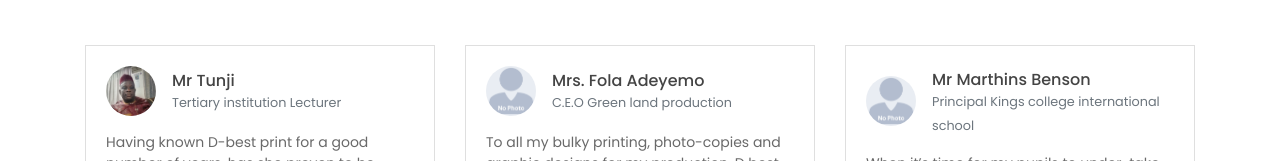
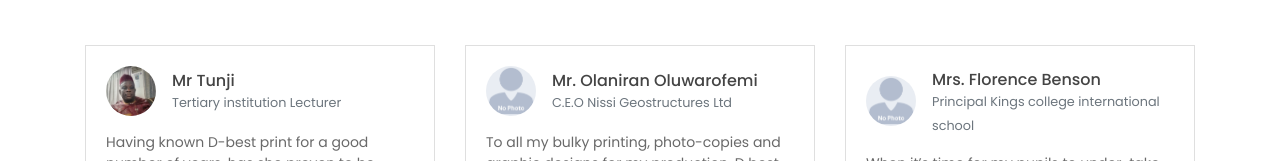
Before and after one commit to Samuel-Pages/besttech, a website: page index.html in a window 1280 px wide. Shown: the part 6864-7025 px from the top of the page. Drawn offline with Linux system fonts and the light colour scheme.

Commit message:
Update index.html

```diff
--- a/index.html
+++ b/index.html
@@ -540,8 +540,8 @@
                             <div class="media align-items-center mb-3">
                                 <img class="mr-3" src="imgs/no-pic.png" alt="">
                                 <div class="media-body">
-                                    <h6 class="mt-1 mb-0">Mrs. Fola Adeyemo</h6>
-                                    <small class="text-muted mb-0">C.E.O Green land production</small>
+                                    <h6 class="mt-1 mb-0">Mr. Olaniran Oluwarofemi</h6>
+                                    <small class="text-muted mb-0">C.E.O Nissi Geostructures Ltd</small>
                                 </div>
                             </div>
                             <p class="mb-0">To all my bulky printing, photo-copies and graphic designs for my production, D best has always been my first choice.
@@ -555,7 +555,7 @@
                             <div class="media align-items-center mb-3">
                                 <img class="mr-3" src="imgs/no-pic.png" alt="">
                                 <div class="media-body">
-                                    <h6 class="mt-1 mb-0">Mr Marthins Benson</h6>
+                                    <h6 class="mt-1 mb-0">Mrs. Florence Benson</h6>
                                     <small class="text-muted mb-0">Principal Kings college international school</small>
                                 </div>
                             </div>
```
